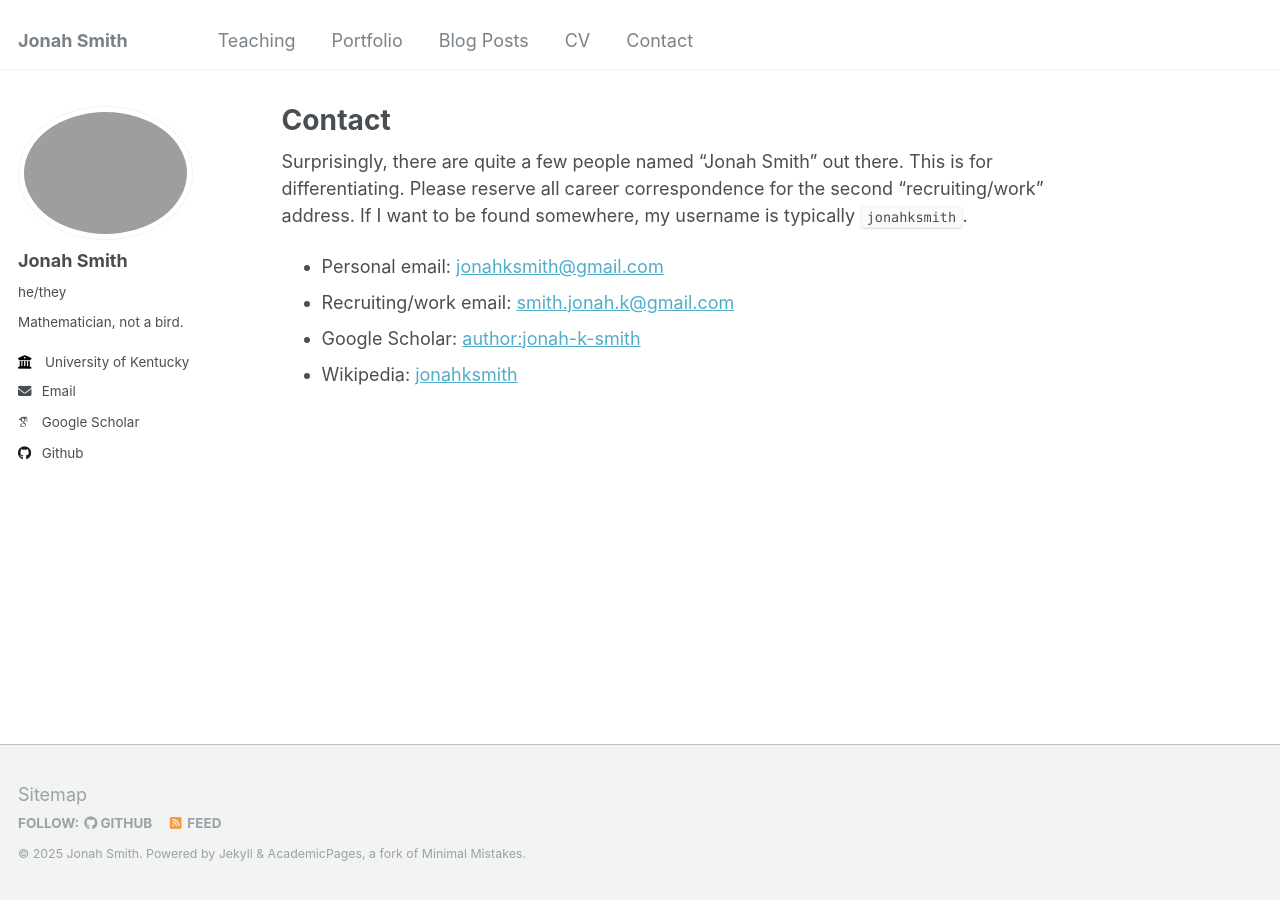
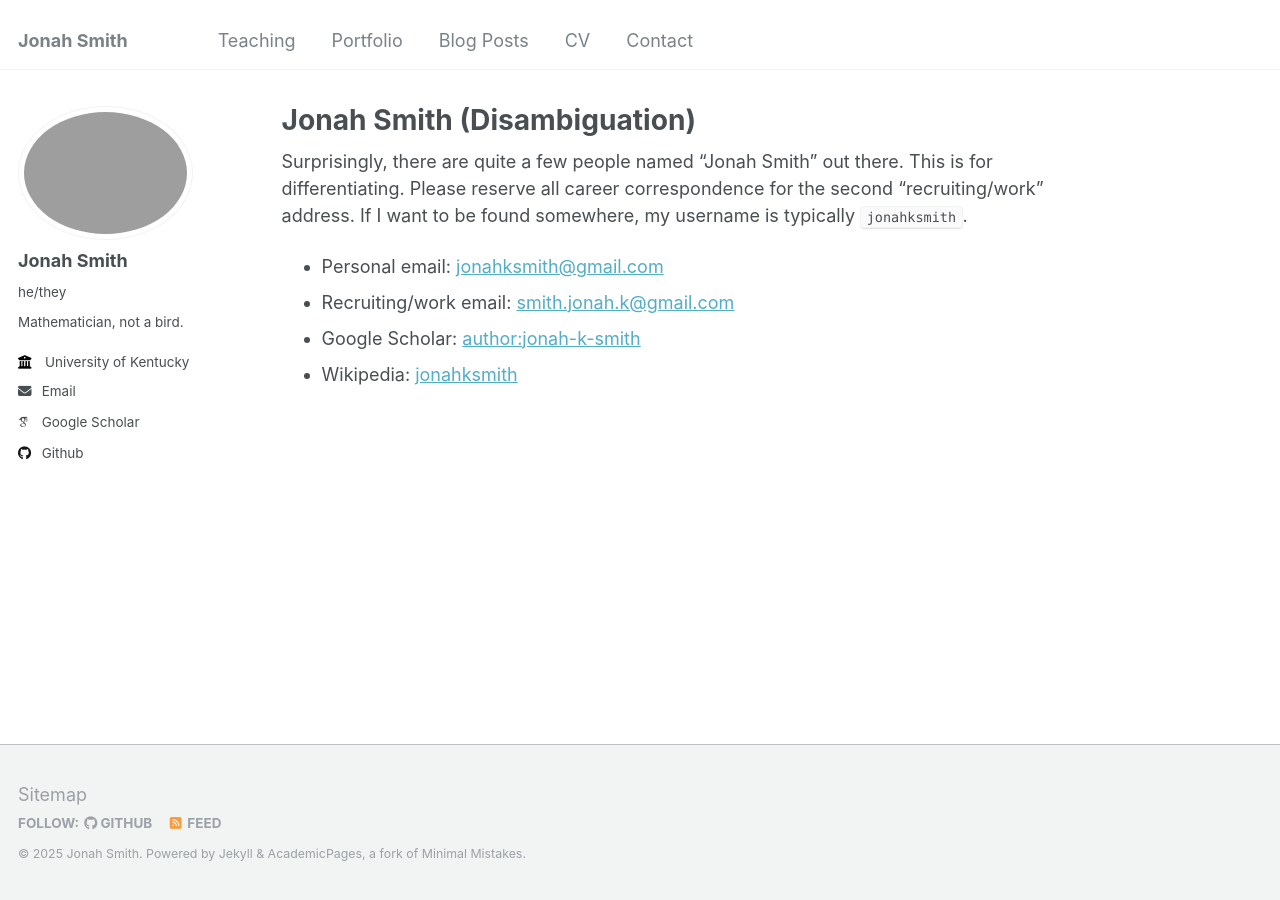
Before and after one commit to jonahksmith/jonahksmith.github.io, a Jekyll site: the page built from _pages/contact.md, in a window 1280 px wide. Built offline with Jekyll 4.4.1, drawn with Linux system fonts in a browser that asks for light colours; some web fonts are replaced.

Commit message:
added a little wikipedia pun

```diff
--- a/_pages/contact.md
+++ b/_pages/contact.md
@@ -1,6 +1,6 @@
 ---
 permalink: /contact/
-title: "Contact"
+title: "Jonah Smith (Disambiguation)"
 author_profile: true
 ---
 
```
